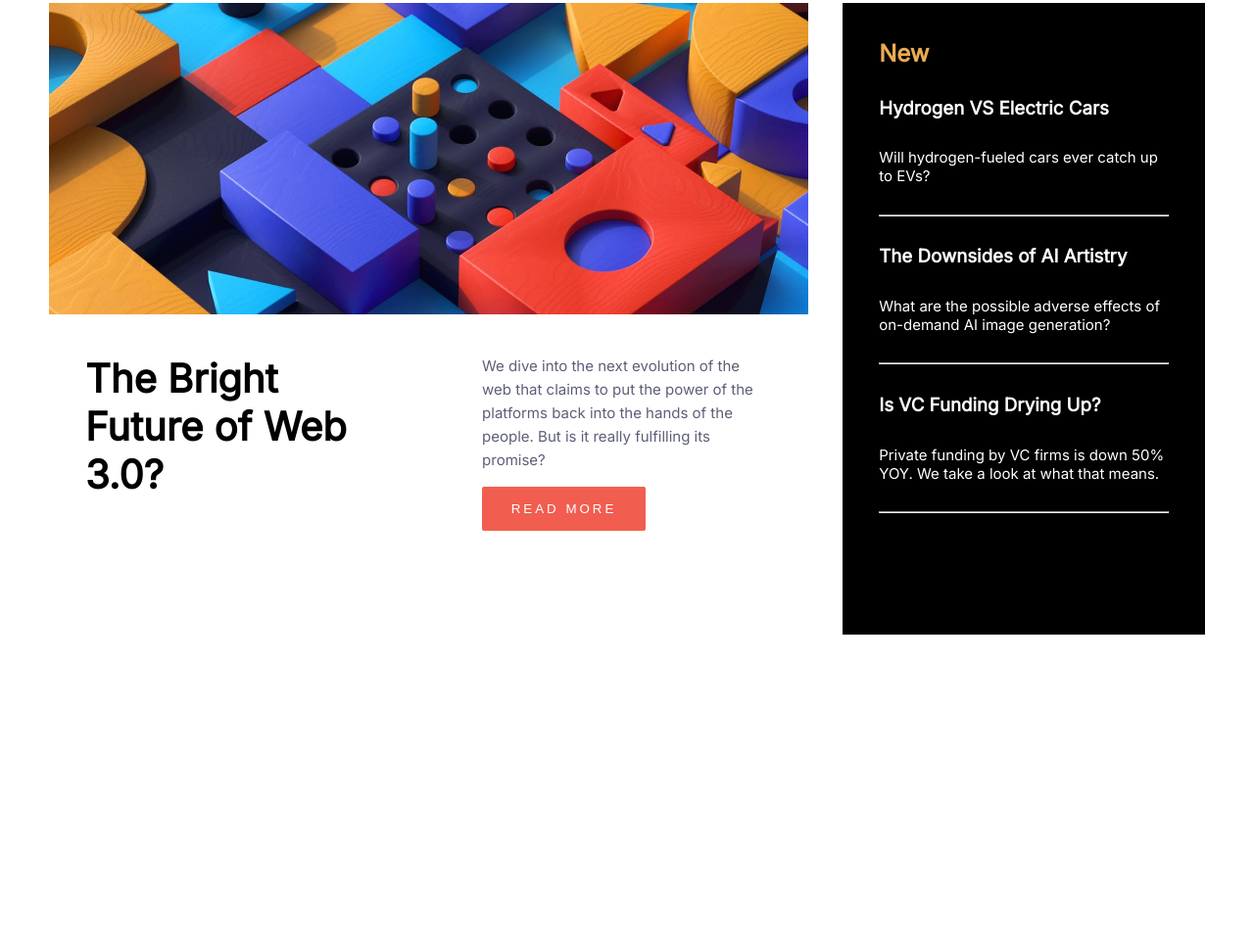
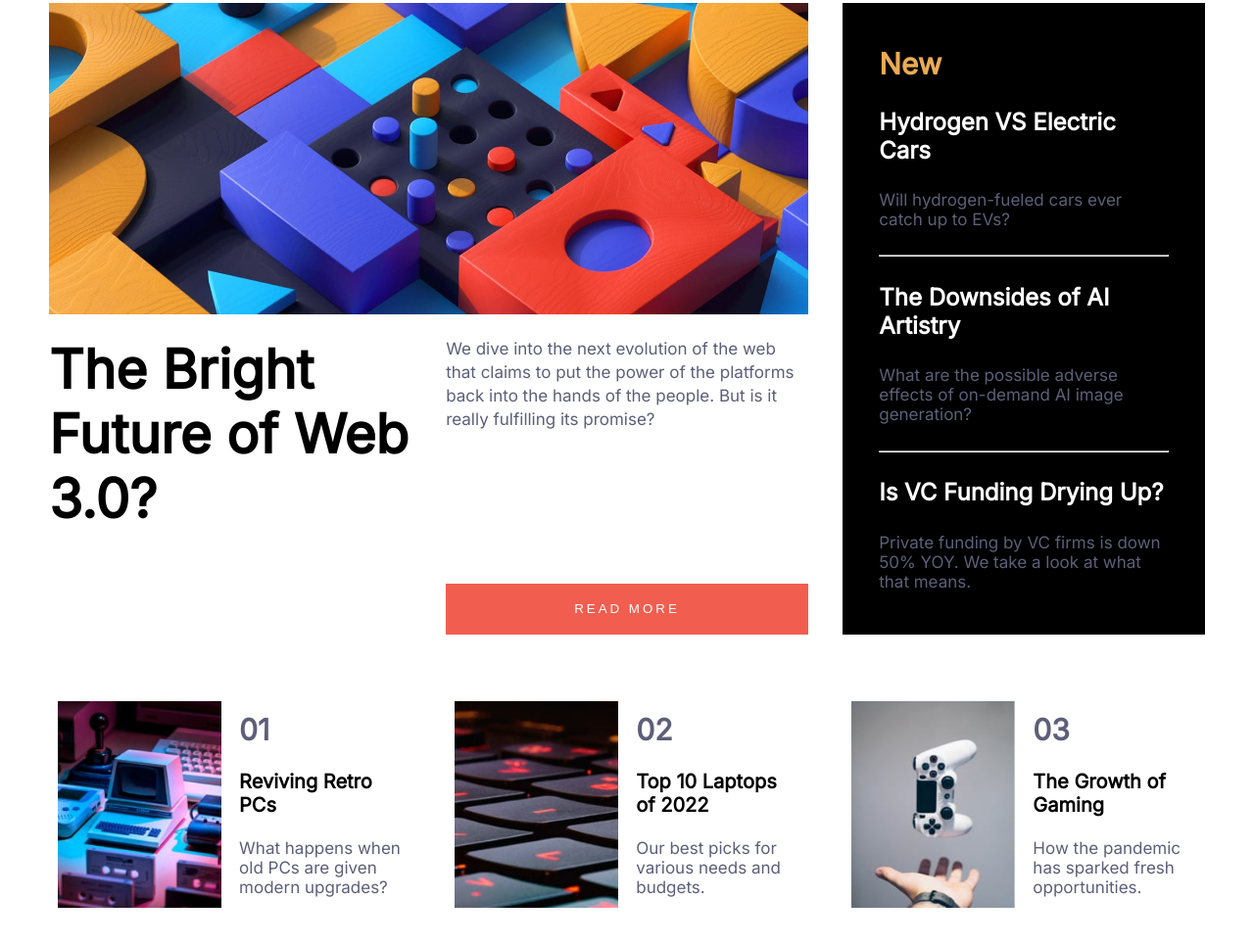
Before and after one commit to NicoleMuskett93/news-homepage, a plain HTML site: page index.html in a window 1280 px wide. Shown: the part 176-1142 px from the top of the page at 98% size. Before the commit the page ends 933 px from the top, so only its background shows below. Drawn offline with Linux system fonts and the light colour scheme.

Commit message:
finished layout

```diff
--- a/index.html
+++ b/index.html
@@ -3,7 +3,7 @@
 
 <head>
   <meta charset="UTF-8">
-  <meta name="viewport" content="width=device-width, initial-scale=1.0">
+  <meta name="viewport" content="width=device-width, initial-scale= 1.0">
   <!-- displays site properly based on user's device -->
 
   <link rel="icon" type="image/png" sizes="32x32" href="./assets/images/favicon-32x32.png">
@@ -48,7 +48,6 @@
           <hr>
           <h3>Is VC Funding Drying Up?</h3>
           <p>Private funding by VC firms is down 50% YOY. We take a look at what that means.</p>
-          <hr>
         </div>
         <div class="grid-item-3">
           <h1>The Bright Future of Web 3.0?</h1>
@@ -63,24 +62,50 @@
       </div>
     </div>
   </section>
-  <!-- The Bright Future of Web 3.0?
 
-  We dive into the next evolution of the web that claims to put the power of the platforms back into the hands of the
-  people.
-  But is it really fulfilling its promise?
+  <section class="posts">
+    <div class="container">
+      <div class="wrappertwo">
+        <div class="grid-item-5">
+          <div class="inner-grid-item-1">
+            <img src="/assets/images/image-retro-pcs.jpg">
+          </div>
+          <div class="inner-grid-item-2">
+            <h2>01</h2>
+            <h4>Reviving Retro PCs</h4>
+            <p>What happens when old PCs are given modern upgrades?</p>
+          </div>
+        </div>
 
-  Read more
 
-  New
+        <div class="grid-item-5">
+          <div class="inner-grid-item-1">
+            <img src="/assets/images/image-top-laptops.jpg">
+          </div>
+          <div class="inner-grid-item-2">
+            <h2>02</h2>
+            <h4>Top 10 Laptops of 2022</h4>
+            <p>Our best picks for various needs and budgets.</p>
+          </div>
+        </div>
 
-  Hydrogen VS Electric Cars
-  Will hydrogen-fueled cars ever catch up to EVs?
 
-  The Downsides of AI Artistry
-  What are the possible adverse effects of on-demand AI image generation?
+        <div class="grid-item-5">
+          <div class="inner-grid-item-1">
+            <img src="/assets/images/image-gaming-growth.jpg">
+          </div>
+          <div class="inner-grid-item-2">
+            <h2>03</h2>
+            <h4>The Growth of Gaming</h4>
+            <p>How the pandemic has sparked fresh opportunities.</p>
+          </div>
 
-  Is VC Funding Drying Up?
-  Private funding by VC firms is down 50% YOY. We take a look at what that means.
+        </div>
+
+
+  </section>
+
+  <!--
 
   01
   Reviving Retro PCs
--- a/style.css
+++ b/style.css
@@ -1,15 +1,18 @@
 * {
     box-sizing: border-box;
     padding: 0;
-    margin: 0
+    margin: 0;
+
+
 }
 body{
     font-family: 'Inter', sans-serif;
     padding: 50px;
+
 }
 h1{
     font-size: 40px;
-    font-weight: bold;
+    font-weight: bolder;
 }
 
 a {
@@ -22,8 +25,11 @@ a {
     margin: 0 auto;
     max-width: 1200px;
     overflow: visible;
+    display:flex;
+    min-height: auto;
+
+
 }
-
 .navbar {
     height: 70px;
     padding: 0 30px;
@@ -61,61 +67,124 @@ a {
     margin: 5% 0;
 
 }
+
+.wrappertwo {
+    display:grid;
+    grid-template-columns: repeat(3,1fr);
+    grid-template-rows: repeat(1,1fr);
+    column-gap: 3%;
+}
+
 .wrapper img {
     width: 100%;
 }
 .grid-item-1{
-    grid-column-start: 1;
-    grid-column-end: 3;
+    grid-column: 1/3;
     grid-row-start: 1;
     grid-row-end: 1;
 }
-.grid-item-2 {
+.hero .grid-item-2 {
     grid-column-start: 3;
     grid-row-start: 1;
     grid-row-end: 3;
     background-color: black;
     color:white;
     padding: 10%;
+    display: flex;
+    gap: 12px;
+    flex-direction: column;
+    justify-content: space-around;
+
+
 }
 
 .grid-item-2 h2{
     color: hsl(35, 77%, 62%);
+    font-size: 30px;
+    font-weight: bolder;
+
 }
 .grid-item-2 h3 {
-    margin-top: 10%;
+font-size: 24px;
 }
-.grid-item-2 p {
-    margin: 10% 0;
-    font-size: 15px;
-}
+
 
 .grid-item-3{
     grid-column-start: 1;
     grid-row-start: 2;
-    padding: 10%;
+
 }
 
+.grid-item-3 h1 {
+    font-size:55px;
+    font-weight: 900;
+    margin-top:5%;
+
+}
 .grid-item-4{
     grid-column-start: 2;
     grid-row-start:2;
-    padding: 10%;
-
+    margin-top: 5%;
+    display: flex;
+    flex-direction: column;
+    justify-content:space-between
 }
 
 .grid-item-4 p {
     color: hsl(236, 13%, 42%);
     line-height: 24px;
-    font-size: 15px;;
+
 }
 
 button {
-    margin: 5% 0;
+
     padding: 5% 10%;
-    border-radius: 2px;
+    border-radius: 3spx;
     background-color:hsl(5, 85%, 63%) ;
     color: white;
     text-transform: uppercase;
     border: none;
     letter-spacing: 3px;
 }
+.posts h2 {
+
+}
+
+
+.grid-item-5 {
+   display: grid;
+   grid-template-columns: repeat(2,1fr);
+}
+
+.inner-grid-item-1 {
+    display: flex;
+    overflow: hidden;
+    padding:5%;
+}
+.inner-grid-item-1 img {
+    min-width: 80%;
+    min-height: 100%;
+}
+
+.inner-grid-item-2{
+    display: flex;
+    flex-direction: column;
+    justify-content: space-around;
+    padding:5%;
+}
+
+h4{
+    font-weight: bold;
+    font-size: 20px;
+}
+
+p{
+    font-size: 17px;
+    color: hsl(236, 13%, 42%);
+}
+
+h2 {
+    color: hsl(236, 13%, 42%);
+    font-size: 30px;
+
+}
```
